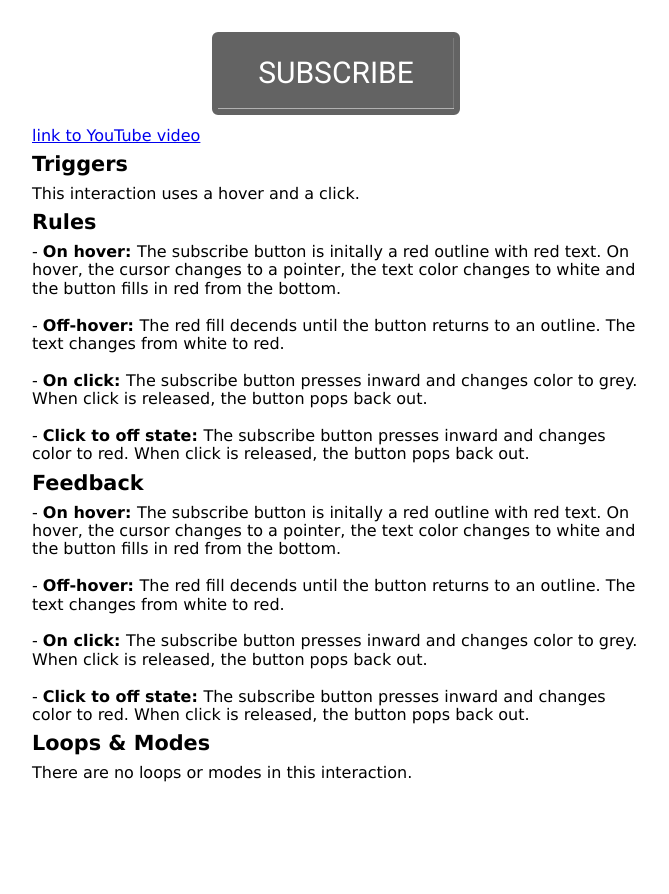
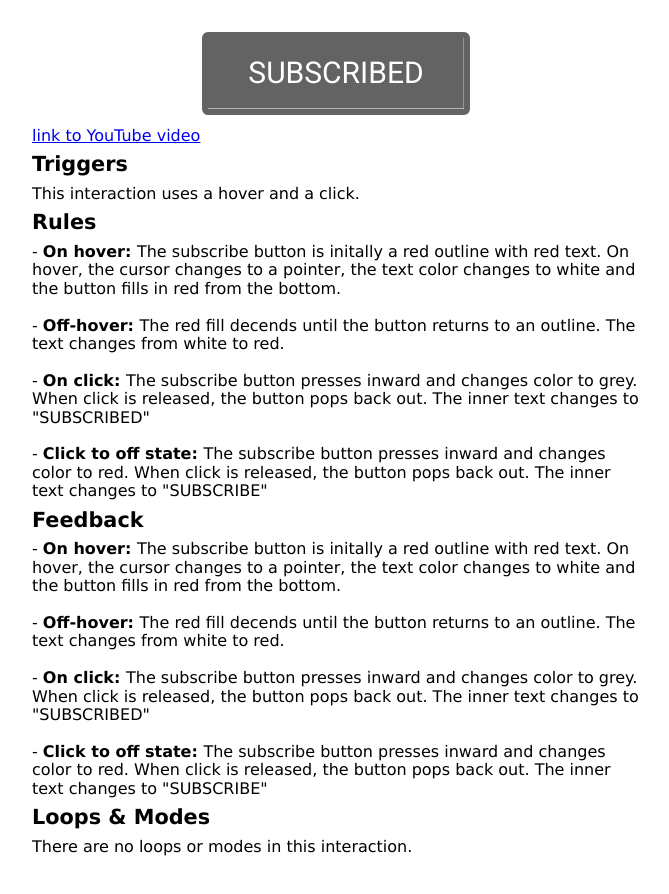
Before and after one commit to dylan-roussin/idm241-dmr395, a plain HTML site: page beta/build/index.html in a window 1280 px wide. Both pictures are taken after a click on the element "SUBSCRIBE". Shown: the whole page, without its empty margins (304-973 px from the left). Before the commit the page ends 831 px from the top, so only its background shows below. Drawn offline with Linux system fonts and the light colour scheme.

Commit message:
type fix

```diff
--- a/beta/build/index.html
+++ b/beta/build/index.html
@@ -32,9 +32,9 @@
                 <br>
                 <p>- <b>Off-hover: </b>The red fill decends until the button returns to an outline. The text changes from white to red.</p>
                 <br>
-                <p>- <b>On click: </b>The subscribe button presses inward and changes color to grey. When click is released, the button pops back out.</p>
+                <p>- <b>On click: </b>The subscribe button presses inward and changes color to grey. When click is released, the button pops back out. The inner text changes to "SUBSCRIBED"</p>
                 <br>
-                <p>- <b>Click to off state: </b>The subscribe button presses inward and changes color to red. When click is released, the button pops back out.</p>
+                <p>- <b>Click to off state: </b>The subscribe button presses inward and changes color to red. When click is released, the button pops back out. The inner text changes to "SUBSCRIBE"</p>
             </div>
 
             <div class="feedback">
@@ -43,9 +43,9 @@
                 <br>
                 <p>- <b>Off-hover: </b>The red fill decends until the button returns to an outline. The text changes from white to red.</p>
                 <br>
-                <p>- <b>On click: </b>The subscribe button presses inward and changes color to grey. When click is released, the button pops back out.</p>
+                <p>- <b>On click: </b>The subscribe button presses inward and changes color to grey. When click is released, the button pops back out. The inner text changes to "SUBSCRIBED"</p>
                 <br>
-                <p>- <b>Click to off state: </b>The subscribe button presses inward and changes color to red. When click is released, the button pops back out.</p>
+                <p>- <b>Click to off state: </b>The subscribe button presses inward and changes color to red. When click is released, the button pops back out. The inner text changes to "SUBSCRIBE"</p>
             </div>
 
             <div class="loops-modes">
--- a/beta/build/script.js
+++ b/beta/build/script.js
@@ -1,5 +1,11 @@
 function clickFunction()
-{
+  {
     const element = document.getElementById('sub');
     element.classList.toggle("sub-click");
+
+    if (element.innerHTML === "SUBSCRIBE") {
+      element.innerHTML = "SUBSCRIBED";
+    } else {
+      element.innerHTML = "SUBSCRIBE";
+    }
 }
```
Also changed, not shown: 2 other files.
